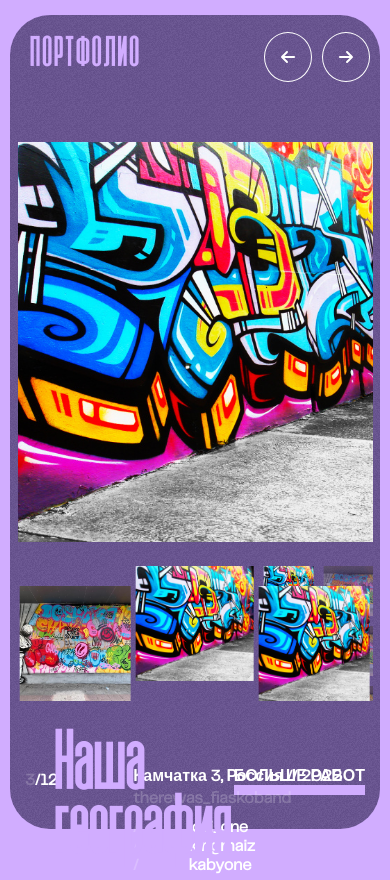
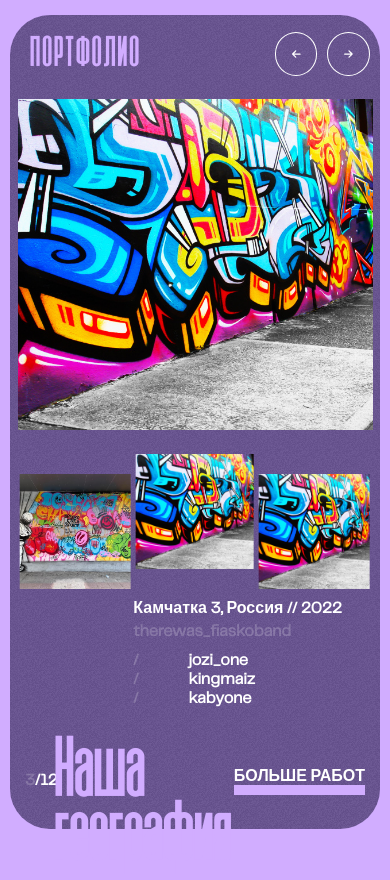
Before and after one commit to promise-52/graffiti, a React (Vite) app: page / in a window 390 px wide. Built offline with nearby package versions, Linux system fonts and the light colour scheme.

Commit message:
fix: some adaptive

```diff
--- a/src/components/common/Gallery/Gallery.scss
+++ b/src/components/common/Gallery/Gallery.scss
@@ -1,13 +1,14 @@
 @import '@/scss/_colors.scss';
-@import './components//Slider//Slider.scss';
+
 
 
 .gallery {
   &-container {
     padding-top: 15vh;
     position: relative;
-    @media screen and (max-width: calc(1000px + 40px)) { //40px - ширина маржинов вокруг основного контейнера
+    @media screen and (max-width: 1000px) { //40px - ширина маржинов вокруг основного контейнера
       height:183px;
+      padding-top: 10vh;
     }
 
   }
@@ -23,7 +24,7 @@
   }
   &-show-more {
     position: absolute;
-    top: calc($slider-top-padding + 625px);;
+    top: calc(15vh + 625px);;
     right: 15px;
     &-rectangle {
       background-color: $primary-color;
--- a/src/components/common/Gallery/Gallery.tsx
+++ b/src/components/common/Gallery/Gallery.tsx
@@ -4,7 +4,7 @@ import './Gallery.scss'
 import img from '@/assets/img/test.jpg'
 import img2 from '@/assets/img/test2.jpg'
 import GalleryModal from "./components/GalleryModal/GalleryModal";
-
+import gif from '@/assets/img/ballon.gif'
 export interface Slide {
   location: string
   name: string
--- a/src/components/common/Gallery/components/Slider/Slider.scss
+++ b/src/components/common/Gallery/components/Slider/Slider.scss
@@ -11,14 +11,26 @@ $slider-top-padding: 15vh;
     @media screen and (max-width: 600px) {
       margin: 0 7.5px;
     }
-    @media screen and (max-width: 1000px) {
-      text-align:center;
-    }
     &-image {
-      height: 400px;
-      width: 400px;
+      height: 331px;
+      width: 358px;
       object-fit: cover;
       margin-bottom: 40px;
+    }
+    &-additional-favicons {
+      position: absolute;
+      right: -50px;
+      top:0;
+    }
+    &-additional-container {
+      &-inner {
+        position: relative;
+        height: fit-content;
+        display: flex;
+        flex-direction: row;
+        justify-content: center;
+        gap: 10px;
+      }
     }
   }
 
@@ -28,7 +40,7 @@ $slider-top-padding: 15vh;
     column-gap: 10px;
     transform: translate3d(0px, 0px, 0px);
     transition: transform 0.5s;
-    @media screen and (max-width: calc(605px)) {
+    @media screen and (max-width: 640px) {
       column-gap: 5px;
     }
   }
@@ -55,18 +67,21 @@ $slider-top-padding: 15vh;
       color: white;
       border-radius: 50% 50% 50% 50%;
       padding: 1rem;
+      @media screen and (max-width: calc(1000px)) {
+        font-size: 10px;
+      }
     }
   }
 
   &-names {
     &-anim {
-      top: 820px;
+      margin-top: 10px;
     }
     &-container {
-      top: calc($slider-top-padding + 625px);
-      position: absolute;
       font-weight: 800;
-      transition: top 0.3s ;
+      width: fit-content;
+      position: relative;
+      transition: margin-top 0.3s ;
     }
     &-location {
       margin-bottom: 3px;
--- a/src/components/common/Gallery/components/Slider/Slider.tsx
+++ b/src/components/common/Gallery/components/Slider/Slider.tsx
@@ -1,4 +1,5 @@
 // Import Swiper React components
+import './components/SliderItem/SliderItem.scss'
 import './Slider.scss'
 
 import { useEffect, useMemo, useRef, useState } from 'react';
@@ -7,8 +8,8 @@ import { useContainerDimensions } from '@/hooks/container-dimenstion';
 import { FontAwesomeIcon } from '@fortawesome/react-fontawesome';
 import { faArrowLeft, faArrowRight } from '@fortawesome/free-solid-svg-icons';
 import { Slide } from '../../Gallery';
-import arrowRight from '@/assets/img/Arrow 2.svg'
 import useWindowDimensions from '@/hooks/window-dimension';
+import SliderItemFavicons from './components/SliderItemFavicons/SliderItemFavicons';
 
 interface SliderProps {
   data: Slide[]
@@ -18,38 +19,39 @@ export default function Slider({ data }: SliderProps) {
   const sliderContainerRef = useRef<any>()
   const { width: screenWidth, height: screenHeight } = useWindowDimensions()
   const { width } = useContainerDimensions(sliderContainerRef)
+  const [currentAdditionImageIndex, setCurrentAdditionImageIndex] = useState(0)
 
   const [activeSlideIndex, setActiveSlideIndex] = useState<number>(0)
   const slides = useRef<Element[]>([])
   const galleryTitle = useRef<HTMLDivElement>(null)
 
   const sliderGap = useMemo(() => {
-    if(width > 605) {
+    if (screenWidth > 640) {
       return 10
     } else {
       return 5
     }
-  }, [width])
+  }, [screenWidth])
 
   const getCenterSliderWidth = () => {
     if (screenWidth > 1700) {
       return [742, 7]
     } else if (screenWidth > 1500) {
       return [600, 5]
-    } else if (screenWidth >= 1000) {
+    } else if (screenWidth > 1000) {
       return [350, 5]
     }
-    else if(screenWidth >= 550) {
-      return [width/5, 5]
-    } else if(screenWidth <= 550) {
-      return [width/3, 3]
+    else if (screenWidth >= 640) {
+      return [width / 5, 5]
+    } else if (screenWidth <= 550) {
+      return [width / 3, 3]
     }
-    return [width/5, 5]
+    return [width / 5, 5]
   }
 
 
 
-  const [centerSlideWidth, slidesPerPage] = width ? getCenterSliderWidth() : [0,0]
+  const [centerSlideWidth, slidesPerPage] = width ? getCenterSliderWidth() : [0, 0]
   const slideWidth = width ? ((width - centerSlideWidth - sliderGap) / (slidesPerPage > 2 ? (slidesPerPage - 1) : 1)) - sliderGap : 0
 
   const sliderInit = () => {
@@ -61,7 +63,7 @@ export default function Slider({ data }: SliderProps) {
       oldActiveSlide.parentElement?.classList.remove('slider-item-container-active')
     }
 
-      console.log('width', width)
+    console.log('width', width)
     slides.current = [...s]
     const index = Math.ceil(slidesPerPage / 2);
     setActiveSlideIndex(index);
@@ -69,7 +71,7 @@ export default function Slider({ data }: SliderProps) {
     (s[index] as any).style.minWidth = `${centerSlideWidth}px`
     s[index].classList.add('slider-item-active')
     s[index].parentElement?.classList.add('slider-item-container-active')
-    containerStyle.transform = `translate3d(-${slideWidth + sliderGap/2}px, 0px, 0px)`
+    containerStyle.transform = `translate3d(-${slideWidth + sliderGap / 2}px, 0px, 0px)`
   }
 
   const changeSlide = (index: number) => {
@@ -104,7 +106,7 @@ export default function Slider({ data }: SliderProps) {
   }
 
   useEffect(() => {
-    if(width > 0) {
+    if (width > 0) {
       sliderInit()
     }
 
@@ -112,6 +114,7 @@ export default function Slider({ data }: SliderProps) {
   }, [width])
 
   useEffect(() => {
+    console.log(galleryTitle.current)
     galleryTitle.current?.classList.remove('slider-names-container')
     void galleryTitle.current?.offsetWidth
     galleryTitle.current?.classList.add('slider-names-container');
@@ -127,19 +130,53 @@ export default function Slider({ data }: SliderProps) {
 
       <div className='slider-counter text-pptelegraph text-white weight-800'>
         <div className='primary-opacity'>
-          {activeSlideIndex+1}
+          {activeSlideIndex + 1}
         </div>
         /
         <div>
           {data.length}
         </div>
       </div>
+      <div className='slider-overflow-container' ref={sliderContainerRef}>
+        {screenWidth <= 1000 &&
+          <div className='slider-overflow-container-additional-container'>
+            <div className='slider-overflow-container-additional-container-inner'>
+              <div style={{position: 'relative'}}>
+                <img src={data[activeSlideIndex].imagesUrls[0]} className='slider-overflow-container-image' />
+                <SliderItemFavicons
+                  isActive={true}
+                  showIndex={true}
+                  slide={data[activeSlideIndex]}
+                  onClick={(index) => setCurrentAdditionImageIndex(index)}
+                  currentImageIndex={currentAdditionImageIndex}
+                  className='slider-overflow-container-additional-favicons'
+                />
+              </div>
+
+            </div>
+          </div>
+        }
+        <div className='slider-container text-white' style={{ transform: 'translate3d(0px, 0px, 0px)' }}>
+          {data.map((slide: Slide, index: number) => (
+            <SliderItem
+              slide={slide}
+              imgSrc={slide.imagesUrls}
+              style={{ minWidth: slideWidth }}
+              isActive={activeSlideIndex === index}
+              index={index}
+              key={index}
+              showIndex={screenWidth > 1000 ? true : false}
+              onClick={(index) => changeSlide(index)}
+            />
+          ))}
+        </div>
+      </div>
       <div className="slider-names-anim slider-names-container text-white text-pptelegraph line-height-middle"
         ref={galleryTitle}
-        style={{ left: ((slideWidth + sliderGap) * Math.floor(slidesPerPage / 2) + sliderGap + sliderGap/2) }}
+        style={{ left: ((slideWidth + sliderGap) * Math.floor(slidesPerPage / 2) + sliderGap + sliderGap / 2) }}
       >
         <div className='slider-names-location'>
-        {data[activeSlideIndex].location}
+          {data[activeSlideIndex].location}
         </div>
         <div className='slider-names-title primary-opacity'>
           {data[activeSlideIndex].name}
@@ -152,31 +189,12 @@ export default function Slider({ data }: SliderProps) {
                   /
                 </div>
                 <div>
-                  {author }
+                  {author}
                 </div>
               </div>
-              )
+            )
             )
           }
-        </div>
-      </div>
-      <div className='slider-overflow-container' ref={sliderContainerRef}>
-        { screenWidth <= 1000 &&
-          <img src={data[activeSlideIndex].imagesUrls[0]} className='slider-overflow-container-image' />
-        }
-        <div className='slider-container text-white' style={{ transform: 'translate3d(0px, 0px, 0px)' }}>
-          {data.map((slide: Slide, index: number) => (
-            <SliderItem
-              slide={slide}
-              imgSrc={slide.imagesUrls}
-              style={{ minWidth: slideWidth }}
-              isActive={activeSlideIndex === index}
-              index={index}
-              key={index}
-              showIndex={width > 1000 ? true : false}
-              onClick={(index) => changeSlide(index)}
-            />
-          ))}
         </div>
       </div>
     </>
--- a/src/components/common/Gallery/components/Slider/components/SliderItem/SliderItem.scss
+++ b/src/components/common/Gallery/components/Slider/components/SliderItem/SliderItem.scss
@@ -2,11 +2,8 @@
   height: 183px;
   bottom: 0;
 
-  @media screen and (max-width: calc(800px)) {
-    height:150px;
-  }
-  @media screen and (max-width: calc(600px)) {
-    height: 115px;
+  @media screen and (max-width: calc(1000px)) {
+    height:115px;
   }
 
   &-container {
@@ -39,10 +36,10 @@
       height: 400px;
     }
     @media screen and (max-width: calc(1000px)) {
-      height:183px;
+      height:115px;
     }
     @media screen and (max-width: calc(800px)) {
-      height:150px;
+      height: 115px;
     }
     @media screen and (max-width: calc(600px)) {
       height: 115px;
@@ -67,7 +64,7 @@
       position: absolute;
       gap: 10px;
       right: calc(-50px - 10px);
-      @media screen and (max-width: calc(1700px)) { //40px - ширина маржинов вокруг основного контейнера
+      @media screen and (max-width: 1700px) and (min-width: 1001px) {
         display: grid;
         grid-template-columns: repeat(2, 1fr);
         grid-template-rows: auto;
@@ -82,9 +79,15 @@
       &-active {
         opacity: 1;
       }
+      @media screen and (max-width: 1000px) { //40px - ширина маржинов вокруг основного контейнера
+        height:38px;
+        width: 38px;
+      }
     }
     &-img {
-      width: 80px;
+      width: 100%;
+      height: 100%;
+      object-fit: cover;
     }
   }
 
--- a/src/components/common/Gallery/components/Slider/components/SliderItem/SliderItem.tsx
+++ b/src/components/common/Gallery/components/Slider/components/SliderItem/SliderItem.tsx
@@ -1,6 +1,7 @@
 import { useState } from 'react'
-import './SliderItem.scss'
+
 import { Slide } from '@/components/common/Gallery/Gallery'
+import SliderItemFavicons from '../SliderItemFavicons/SliderItemFavicons'
 
 interface PropsSliderItem {
   style: React.CSSProperties,
@@ -18,24 +19,13 @@ export default function SliderItem({ style, imgSrc, isActive, index, onClick, sl
   const onItemClick = (index: number) => {
     setCurrentImageIndex(index)
   }
-
   return <>
     <div className='slider-item-container'>
       { showIndex && <div className={`slider-item-index text-pptelegraph ${ isActive ? '' : 'primary-opacity'}`}>
         {`${index < 10 ? '0' : ''}${index}`}
       </div>}
       <div className='slider-item' style={style}>
-        {isActive &&
-          <div className='slider-item-favicons-container text-white'>
-            {
-              slide.imagesUrls.map((src, index) => (
-                <div className={`slider-item-favicons-item ${index === currentImageIndex ? 'slider-item-favicons-item-active' : ''}`} key={index} onClick={() => onItemClick(index)}>
-                  <img src={src} className='slider-item-favicons-img' />
-                </div>
-              ))
-            }
-          </div>
-        }
+        <SliderItemFavicons isActive={isActive} showIndex={showIndex} slide={slide} onClick={onItemClick} currentImageIndex={currentImageIndex}/>
         <img className='slider-item-main-image' src={imgSrc[currentImageIndex]} onClick={() => onClick && onClick(index)}></img>
       </div>
     </div>
--- /dev/null
+++ b/src/components/common/Gallery/components/Slider/components/SliderItemFavicons/SliderItemFavicons.tsx
@@ -0,0 +1,26 @@
+import { Slide } from "@/components/common/Gallery/Gallery";
+
+export default function ({ isActive, showIndex, slide, currentImageIndex, onClick, className }: {
+  isActive: boolean,
+  showIndex: boolean,
+  slide: Slide,
+  currentImageIndex: number
+  className?: string
+  onClick: (index: number) => void
+}) {
+
+
+  return <>
+    { isActive && showIndex &&
+    <div className={`slider-item-favicons-container text-white ${className}`}>
+      {
+        slide.imagesUrls.map((src, index) => (
+          <div className={`slider-item-favicons-item ${index === currentImageIndex ? 'slider-item-favicons-item-active' : ''}`} key={index} onClick={() => onClick(index)}>
+            <img src={src} className='slider-item-favicons-img' />
+          </div>
+        ))
+      }
+    </div>
+    }
+  </>
+}
```
Also changed, not shown: 2 other files (tests, documents, lock files or other folders).
